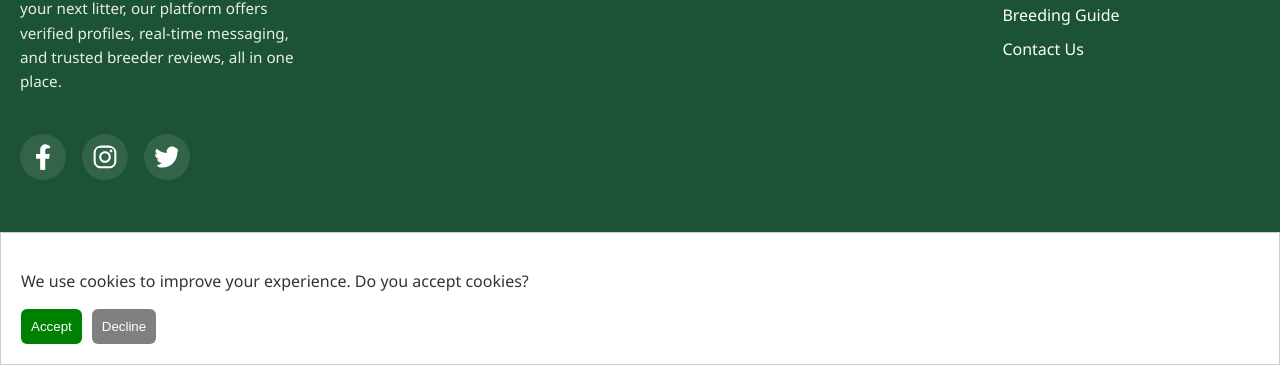
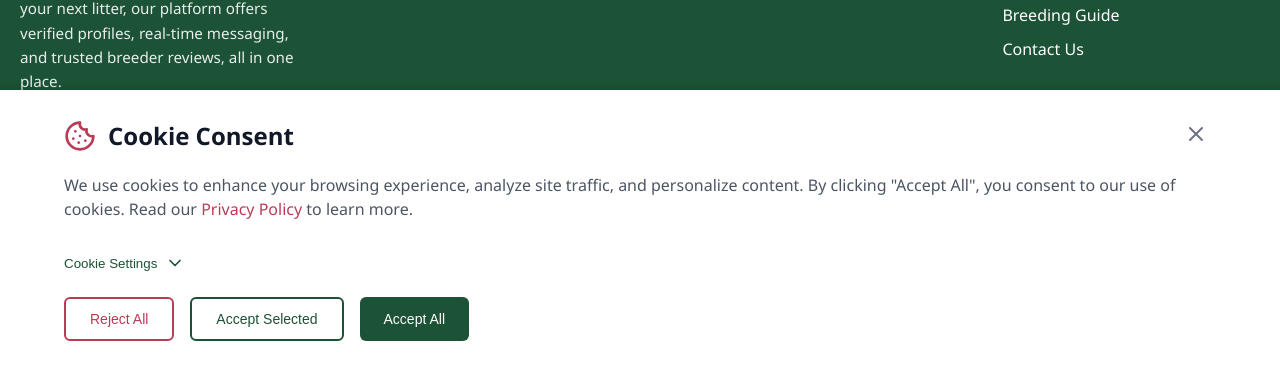
Before and after one commit to fuzzywig/stud-service-site, a React (Vite) app: page /cookie-policy in a window 1280 px wide. Shown: the part 435-800 px from the top of the page. Built offline with nearby package versions, Linux system fonts and the light colour scheme; no server answers; the database is empty.

Commit message:
Add modern animated cookie banner with GA4 integration

```diff
--- a/src/components/CookieConsentBanner.jsx
+++ b/src/components/CookieConsentBanner.jsx
@@ -1,51 +1,216 @@
-import React from 'react';
+import React, { useState, useEffect } from 'react';
+import { Cookie, X, ChevronDown, ChevronUp } from 'lucide-react';
 import { initGA, trackPageView } from '../utils/analytics';
+import "./CookieConsentBanner.css"
 
-function CookieConsentBanner({ showBanner, setShowBanner }) {
-    const handleAccept = () => {
-        localStorage.setItem('cookieConsent', 'accepted');
+const CookieConsentBanner = ({ showBanner, setShowBanner }) => {
+    const [preferences, setPreferences] = useState({
+        necessary: true,
+        analytics: false,
+        marketing: false,
+        functional: false
+    });
+
+    const [showDetails, setShowDetails] = React.useState(false);
+
+    useEffect(() => {
+        const consentData = localStorage.getItem('cookieConsent');
+        if (!consentData) {
+            setShowBanner(true);
+        } else {
+            try {
+                const savedPreferences = JSON.parse(consentData);
+                setPreferences(savedPreferences);
+            } catch (e) {
+                setShowBanner(true);
+            }
+        }
+    }, [setShowBanner]);
+
+    if (!showBanner) return null;
+
+    const handleAcceptAll = () => {
+        const allAccepted = {
+            necessary: true,
+            analytics: true,
+            marketing: true,
+            functional: true,
+            timestamp: new Date().toISOString()
+        };
+        localStorage.setItem('cookieConsent', JSON.stringify(allAccepted));
         setShowBanner(false);
 
-        // Initialize GA4
+        // Initialize GA4 for analytics
         initGA();
         trackPageView(window.location.pathname, document.title);
     };
 
-    const handleDecline = () => {
-        localStorage.setItem('cookieConsent', 'declined');
+    const handleAcceptSelected = () => {
+        const consentData = {
+            ...preferences,
+            timestamp: new Date().toISOString()
+        };
+        localStorage.setItem('cookieConsent', JSON.stringify(consentData));
+        setShowBanner(false);
+
+        // Initialize GA4 only if analytics is enabled
+        if (consentData.analytics) {
+            initGA();
+            trackPageView(window.location.pathname, document.title);
+        }
+    };
+
+    const handleRejectAll = () => {
+        const rejected = {
+            necessary: true,
+            analytics: false,
+            marketing: false,
+            functional: false,
+            timestamp: new Date().toISOString()
+        };
+        localStorage.setItem('cookieConsent', JSON.stringify(rejected));
         setShowBanner(false);
     };
 
-    if (!showBanner) return null;
+    const togglePreference = (type) => {
+        if (type === 'necessary') return;
+        setPreferences(prev => ({
+            ...prev,
+            [type]: !prev[type]
+        }));
+    };
 
     return (
-        <div style={{
-            position: 'fixed',
-            bottom: 0,
-            left: 0,
-            right: 0,
-            background: 'white',
-            border: '1px solid #ccc',
-            padding: '20px',
-            zIndex: 1000
-        }}>
-            <p>We use cookies to improve your experience. Do you accept cookies?</p>
-            <div>
+        <>
+            <div className="cookie-consent-overlay" />
+            <div className="cookie-consent-container">
+                <div className="cookie-consent-content">
+                    <div className="cookie-consent-header">
+                        <div className="cookie-consent-title-wrapper">
+                            <Cookie className="cookie-consent-icon" />
+                            <h2 className="cookie-consent-title">Cookie Consent</h2>
+                        </div>
                         <button
-                    onClick={handleAccept}
-                    style={{ marginRight: '10px', background: 'green', color: 'white', padding: '10px' }}
+                            onClick={handleRejectAll}
+                            className="cookie-consent-close"
+                            aria-label="Close cookie banner"
                         >
-                    Accept
+                            <X className="cookie-consent-close-icon" />
+                        </button>
+                    </div>
+
+                    <p className="cookie-consent-description">
+                        We use cookies to enhance your browsing experience, analyze site traffic, and personalize content.
+                        By clicking "Accept All", you consent to our use of cookies. Read our{' '}
+                        <a href="/privacy-policy" className="cookie-consent-link">Privacy Policy</a> to learn more.
+                    </p>
+
+                    <button
+                        onClick={() => setShowDetails(!showDetails)}
+                        className="cookie-consent-toggle-details"
+                    >
+                        Cookie Settings
+                        {showDetails ? (
+                            <ChevronUp className="cookie-consent-toggle-icon" />
+                        ) : (
+                            <ChevronDown className="cookie-consent-toggle-icon" />
+                        )}
+                    </button>
+
+                    {showDetails && (
+                        <div className="cookie-consent-details">
+                            <div className="cookie-consent-category">
+                                <div className="cookie-consent-category-header">
+                                    <div className="cookie-consent-category-title">
+                                        Necessary Cookies
+                                        <span className="cookie-consent-category-badge">Always Active</span>
+                                    </div>
+                                    <div className="cookie-consent-toggle cookie-consent-toggle-active cookie-consent-toggle-disabled">
+                                        <div className="cookie-consent-toggle-slider" />
+                                    </div>
+                                </div>
+                                <p className="cookie-consent-category-description">
+                                    These cookies are essential for the website to function properly. They enable basic functions like page navigation and access to secure areas.
+                                </p>
+                            </div>
+
+                            <div className="cookie-consent-category">
+                                <div className="cookie-consent-category-header">
+                                    <div className="cookie-consent-category-title">
+                                        Analytics Cookies
+                                    </div>
+                                    <div
+                                        className={`cookie-consent-toggle ${preferences.analytics ? 'cookie-consent-toggle-active' : ''}`}
+                                        onClick={() => togglePreference('analytics')}
+                                    >
+                                        <div className="cookie-consent-toggle-slider" />
+                                    </div>
+                                </div>
+                                <p className="cookie-consent-category-description">
+                                    These cookies help us understand how visitors interact with our website by collecting and reporting information anonymously.
+                                </p>
+                            </div>
+
+                            <div className="cookie-consent-category">
+                                <div className="cookie-consent-category-header">
+                                    <div className="cookie-consent-category-title">
+                                        Marketing Cookies
+                                    </div>
+                                    <div
+                                        className={`cookie-consent-toggle ${preferences.marketing ? 'cookie-consent-toggle-active' : ''}`}
+                                        onClick={() => togglePreference('marketing')}
+                                    >
+                                        <div className="cookie-consent-toggle-slider" />
+                                    </div>
+                                </div>
+                                <p className="cookie-consent-category-description">
+                                    These cookies are used to track visitors across websites to display ads that are relevant and engaging for individual users.
+                                </p>
+                            </div>
+
+                            <div className="cookie-consent-category">
+                                <div className="cookie-consent-category-header">
+                                    <div className="cookie-consent-category-title">
+                                        Functional Cookies
+                                    </div>
+                                    <div
+                                        className={`cookie-consent-toggle ${preferences.functional ? 'cookie-consent-toggle-active' : ''}`}
+                                        onClick={() => togglePreference('functional')}
+                                    >
+                                        <div className="cookie-consent-toggle-slider" />
+                                    </div>
+                                </div>
+                                <p className="cookie-consent-category-description">
+                                    These cookies enable enhanced functionality and personalization, such as remembering your preferences and settings.
+                                </p>
+                            </div>
+                        </div>
+                    )}
+
+                    <div className="cookie-consent-actions">
+                        <button
+                            onClick={handleRejectAll}
+                            className="cookie-consent-button cookie-consent-button-reject"
+                        >
+                            Reject All
                         </button>
                         <button
-                    onClick={handleDecline}
-                    style={{ background: 'gray', color: 'white', padding: '10px' }}
+                            onClick={handleAcceptSelected}
+                            className="cookie-consent-button cookie-consent-button-secondary"
                         >
-                    Decline
+                            Accept Selected
+                        </button>
+                        <button
+                            onClick={handleAcceptAll}
+                            className="cookie-consent-button cookie-consent-button-primary"
+                        >
+                            Accept All
                         </button>
                     </div>
                 </div>
+            </div>
+        </>
     );
-}
+};
 
 export default CookieConsentBanner;
--- a/src/utils/analytics.js
+++ b/src/utils/analytics.js
@@ -10,8 +10,21 @@ const GA_MEASUREMENT_ID = 'G-N966Z6R5QJ';
 const hasAnalyticsConsent = () => {
     try {
         const consent = localStorage.getItem('cookieConsent');
+        const preferences = localStorage.getItem('cookiePreferences');
+
         console.log('Cookie consent:', consent);
-        return consent === 'accepted';
+        console.log('Cookie preferences:', preferences);
+
+        // Handle simple 'accepted' string
+        if (consent === 'accepted') return true;
+
+        // Handle detailed preferences object
+        if (preferences) {
+            const parsedPreferences = JSON.parse(preferences);
+            return parsedPreferences.analytics === true;
+        }
+
+        return false;
     } catch (error) {
         console.error('Error checking consent:', error);
         return false;
@@ -22,7 +35,7 @@ const hasAnalyticsConsent = () => {
 export const initGA = () => {
     console.log('initGA called');
     try {
-        if (!hasAnalyticsConsent() || GA_MEASUREMENT_ID === 'G-N966Z6R5QJ') {
+        if (!hasAnalyticsConsent() || GA_MEASUREMENT_ID === 'G-XXXXXXXXXX') {
             console.log('GA4 not initialized - missing requirements');
             return false;
         }
```
Lines whose indentation alone changed are shown as unchanged.
